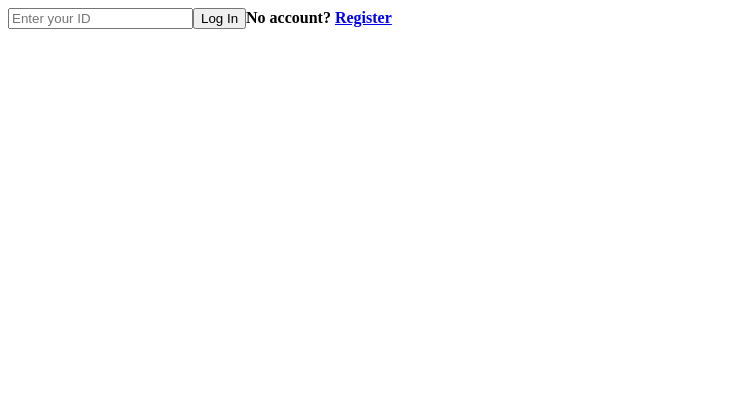
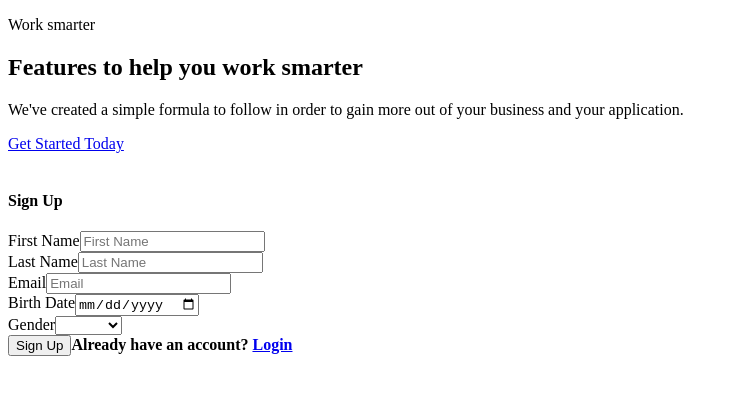
Before and after one commit to daalimouhcine/cabinet_dentaier, a React (Create React App) app in the folder Front/: page /register in a window 1280 px wide. Shown: the top 394 px of the page, without its empty margins (0-738 px from the left). Built offline with nearby package versions, Linux system fonts and the light colour scheme.

Commit message:
add routing

```diff
--- a/Front/src/App.jsx
+++ b/Front/src/App.jsx
@@ -1,12 +1,30 @@
-import Authentication from './components/authentication/Authentication';
-// import Appointment from './components/appointment/Appointment';
+import Login from './components/authentication/login/LogIn';
+import Register from './components/authentication/register/Register';
+import AddAppointment from './components/appointment/addAppointments/Add';
+import ReadAppointment from './components/appointment/readAppointments/Read';
 import './components/SASS/Form.css';
+import { BrowserRouter as Router, Switch, Route, Link } from "react-router-dom";
 
 const App = () => {
     return (
-        <Authentication />
-        // <Appointment />
-    )
+
+        <Router>
+            <Switch>
+                <Route exact path="/">
+                    <Login />
+                </Route>
+                <Route path="/register">
+                    <Register />
+                </Route>
+                <Route path="/add">
+                    <AddAppointment />
+                </Route>
+                <Route path="/read">
+                    <ReadAppointment />
+                </Route>
+            </Switch>
+        </Router>
+    );
 }
 
 export default App;
```
